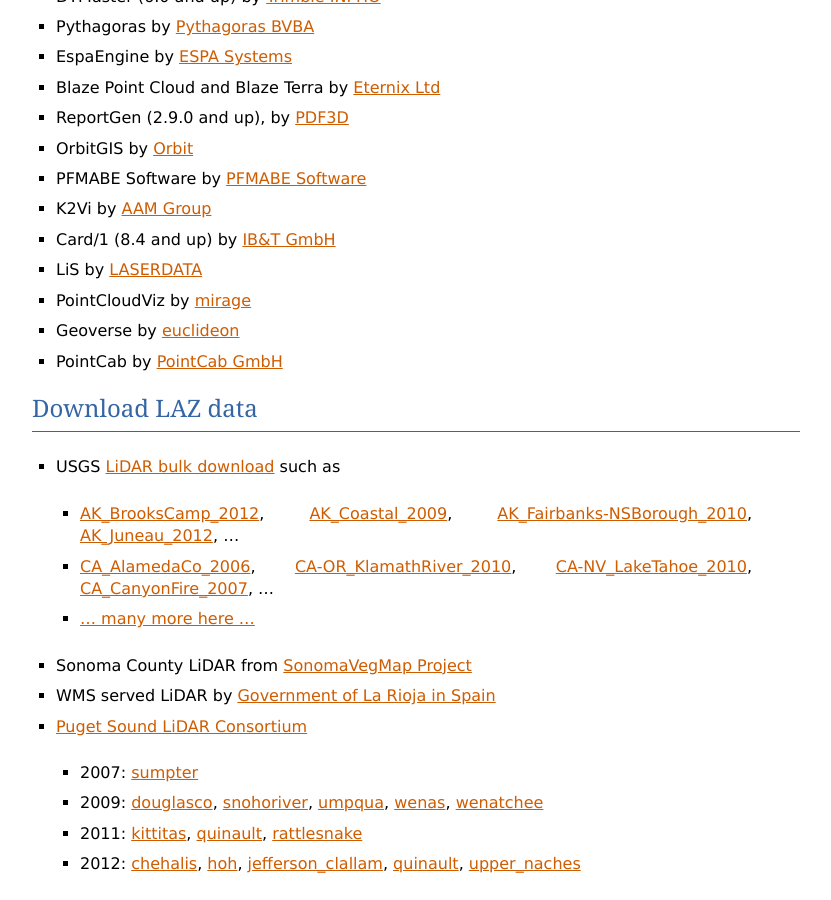
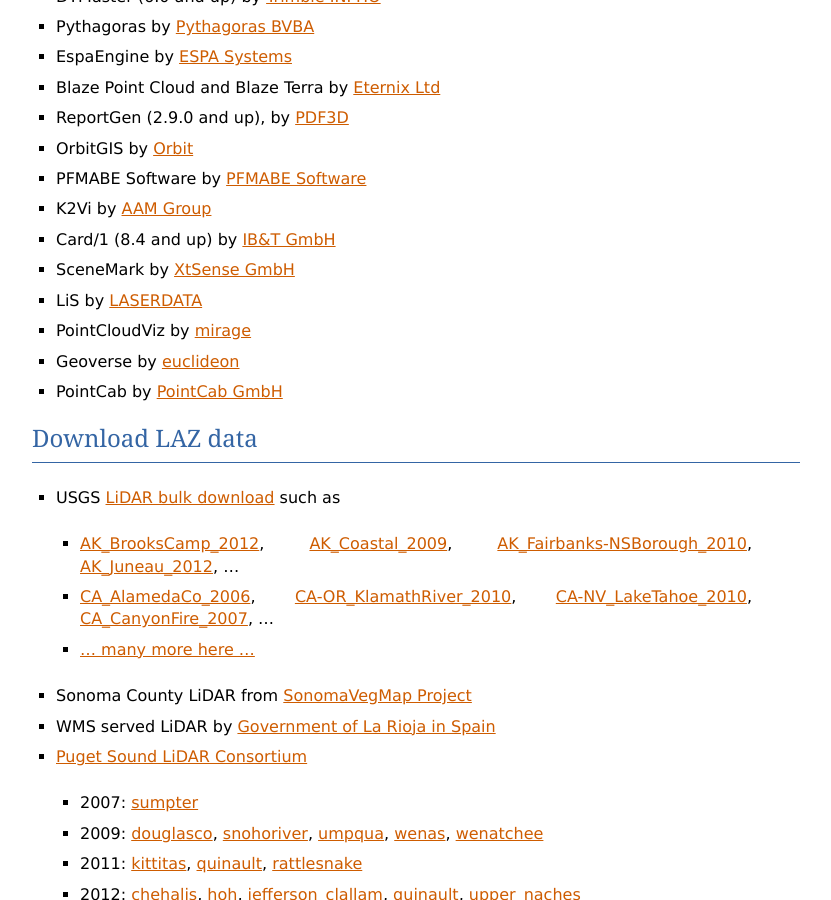
Before and after one commit to LASzip/LASzip, a Sphinx documentation site: the page built from docs/source/index.rst, in a window 1280 px wide and 900 px high, scrolled down 3572 px. Shown: the whole window, without its empty margins (48-879 px from the left). Built offline with Sphinx 7.4.7, drawn with Linux system fonts in a browser that asks for light colours.

Commit message:
SceneMark supports LAZ

```diff
--- a/docs/source/index.rst
+++ b/docs/source/index.rst
@@ -167,6 +167,7 @@
 * PFMABE Software by `PFMABE Software <http://pfmabe.software/>`_
 * K2Vi by `AAM Group <http://www.aamgroup.com/services-and-technology/3d-gis>`_
 * Card/1 (8.4 and up) by `IB&T GmbH <http://www.card-1.com/en/product/the-system-card1/>`_
+* SceneMark by `XtSense GmbH <http://scenemark.com/>`_
 * LiS by `LASERDATA <http://www.laserdata.at/>`_
 * PointCloudViz by `mirage <http://www.mirage-tech.com/>`_
 * Geoverse by `euclideon <http://www.euclideon.com/>`_
```
